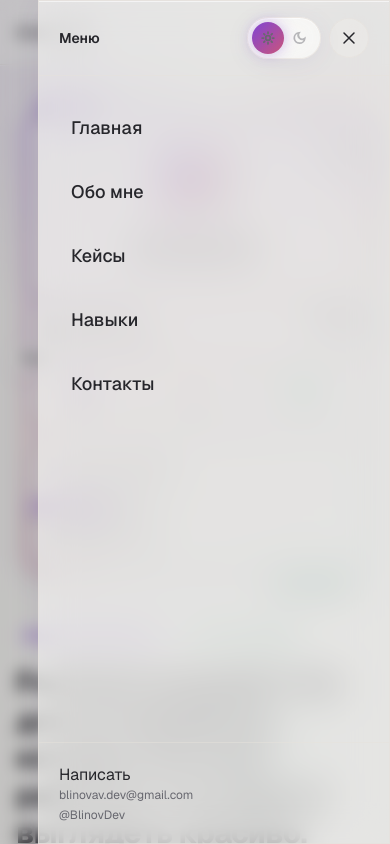
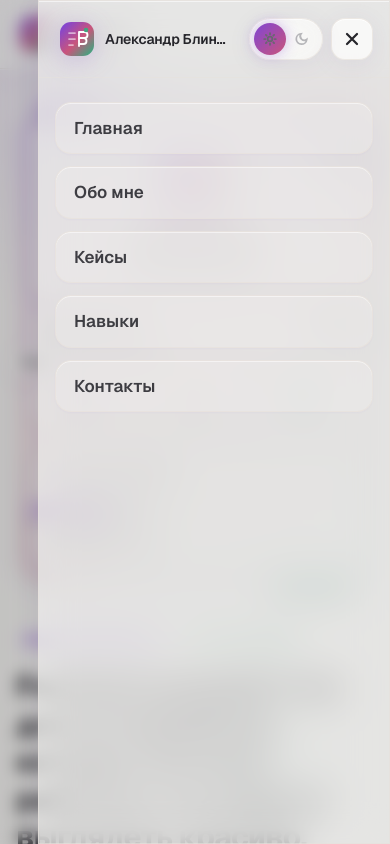
Before and after one commit to blinov-dev/PORTFOLIO, a Next.js app in the folder mysite/: page / in a window 390 px wide. Both pictures are taken after a click on the button "Открыть меню". Shown: the top 844 px of the page. Built offline with nearby package versions, Linux system fonts and the light colour scheme.

Commit message:
feat(header): premium logo, pill nav, and simplified mobile drawer

```diff
--- a/mysite/app/globals.css
+++ b/mysite/app/globals.css
@@ -48,11 +48,14 @@ body {
 }
 
 .glass-header {
-  background: hsl(var(--glass-bg));
-  backdrop-filter: blur(20px);
-  -webkit-backdrop-filter: blur(20px);
+  background: hsl(var(--glass-header-bg));
+  backdrop-filter: blur(22px);
+  -webkit-backdrop-filter: blur(22px);
   border-bottom: 1px solid hsl(var(--glass-border));
-  box-shadow: 0 1px 0 hsl(var(--glass-highlight));
+  box-shadow:
+    0 1px 0 hsl(var(--glass-highlight)),
+    0 8px 32px hsl(var(--primary) / 0.04);
+  transition: background 0.24s ease, border-color 0.24s ease, box-shadow 0.24s ease;
 }
 
 .gradient-text {
@@ -117,14 +120,26 @@ body {
   .btn-gradient,
   .btn-glass,
   .drawer-panel,
+  .drawer-overlay,
   .theme-toggle-knob,
   .theme-toggle-track,
-  .theme-toggle-icon {
+  .theme-toggle-icon,
+  .logo-brand,
+  .nav-link,
+  .header-icon-btn,
+  .glass-header {
     transition: none;
     animation: none;
   }
 
-  .card-hover:hover {
+  .card-hover:hover,
+  .logo-brand:hover,
+  .nav-link:hover,
+  .header-icon-btn:hover {
+    transform: none;
+  }
+
+  .nav-link--drawer:hover {
     transform: none;
   }
 }
@@ -210,3 +225,188 @@ body {
 .theme-toggle:focus-visible .theme-toggle-knob {
   box-shadow: 0 0 0 2px hsl(var(--background)), 0 0 14px hsl(var(--primary) / 0.4);
 }
+
+/* Header / navigation */
+.theme-toggle {
+  cursor: pointer;
+}
+
+.logo-brand {
+  display: inline-flex;
+  min-width: 0;
+  align-items: center;
+  gap: 0.625rem;
+  cursor: pointer;
+  border-radius: 9999px;
+  padding: 0.25rem 0.375rem 0.25rem 0.25rem;
+  text-decoration: none;
+  transition:
+    transform 0.2s ease,
+    opacity 0.2s ease;
+}
+
+.logo-brand:hover {
+  transform: translateY(-1px);
+}
+
+.logo-brand:focus-visible {
+  outline: none;
+  box-shadow: 0 0 0 2px hsl(var(--primary) / 0.45);
+}
+
+.logo-mark {
+  display: flex;
+  flex-shrink: 0;
+  filter: drop-shadow(0 4px 12px hsl(var(--primary) / 0.22));
+  transition: filter 0.22s ease, transform 0.22s ease;
+}
+
+.logo-brand:hover .logo-mark {
+  filter: drop-shadow(0 6px 16px hsl(var(--primary) / 0.32));
+}
+
+.logo-mark-dot {
+  fill: hsl(var(--accent));
+}
+
+.logo-mark-grid {
+  color: hsl(var(--primary-foreground) / 0.55);
+}
+
+.logo-mark-letter {
+  color: hsl(var(--primary-foreground));
+}
+
+.logo-text {
+  min-width: 0;
+  overflow: hidden;
+  text-overflow: ellipsis;
+  white-space: nowrap;
+  font-size: 0.875rem;
+  font-weight: 600;
+  letter-spacing: -0.02em;
+  color: hsl(var(--foreground));
+  transition: color 0.2s ease;
+}
+
+.logo-brand:hover .logo-text {
+  color: hsl(var(--primary));
+}
+
+.header-actions {
+  flex-shrink: 0;
+}
+
+.nav-link {
+  display: inline-flex;
+  cursor: pointer;
+  align-items: center;
+  justify-content: center;
+  border-radius: 9999px;
+  border: 1px solid hsl(var(--glass-border));
+  background: hsl(var(--card) / 0.72);
+  padding: 0.4375rem 0.9375rem;
+  font-size: 0.8125rem;
+  font-weight: 500;
+  line-height: 1.2;
+  color: hsl(var(--foreground) / 0.88);
+  text-decoration: none;
+  box-shadow:
+    inset 0 1px 0 hsl(var(--glass-highlight)),
+    0 1px 2px hsl(var(--primary) / 0.04);
+  transition:
+    color 0.2s ease,
+    background 0.2s ease,
+    border-color 0.2s ease,
+    transform 0.2s ease,
+    box-shadow 0.22s ease;
+}
+
+.nav-link:hover {
+  border-color: hsl(var(--primary) / 0.38);
+  background: hsl(var(--primary) / 0.1);
+  color: hsl(var(--primary));
+  transform: translateY(-1px);
+  box-shadow:
+    inset 0 1px 0 hsl(var(--glass-highlight)),
+    0 4px 18px hsl(var(--primary) / 0.14);
+}
+
+.nav-link:active {
+  transform: translateY(0);
+}
+
+.nav-link:focus-visible {
+  outline: none;
+  border-color: hsl(var(--primary) / 0.55);
+  box-shadow:
+    0 0 0 2px hsl(var(--background)),
+    0 0 0 4px hsl(var(--primary) / 0.35);
+}
+
+.nav-link--drawer {
+  width: 100%;
+  justify-content: flex-start;
+  border-radius: 1rem;
+  padding: 0.9375rem 1.125rem;
+  font-size: 1.0625rem;
+  font-weight: 600;
+  background: hsl(var(--muted) / 0.45);
+}
+
+.nav-link--drawer:hover {
+  background: hsl(var(--primary) / 0.12);
+  transform: translateX(2px);
+}
+
+.header-icon-btn {
+  width: 2.625rem;
+  height: 2.625rem;
+  border-radius: 0.875rem;
+  border: 1px solid hsl(var(--glass-border));
+  background: hsl(var(--card) / 0.78);
+  color: hsl(var(--foreground));
+  box-shadow:
+    inset 0 1px 0 hsl(var(--glass-highlight)),
+    var(--glass-shadow);
+  transition:
+    color 0.2s ease,
+    background 0.2s ease,
+    border-color 0.2s ease,
+    transform 0.2s ease,
+    box-shadow 0.22s ease;
+}
+
+.header-icon-btn:hover {
+  border-color: hsl(var(--primary) / 0.38);
+  background: hsl(var(--primary) / 0.1);
+  color: hsl(var(--primary));
+  transform: translateY(-1px);
+  box-shadow:
+    inset 0 1px 0 hsl(var(--glass-highlight)),
+    0 4px 18px hsl(var(--primary) / 0.14);
+}
+
+.header-icon-btn:active {
+  transform: translateY(0) scale(0.98);
+}
+
+.header-icon-btn:focus-visible {
+  outline: none;
+  box-shadow:
+    0 0 0 2px hsl(var(--background)),
+    0 0 0 4px hsl(var(--primary) / 0.35);
+}
+
+.drawer-overlay {
+  animation: drawer-overlay-in 0.24s ease;
+}
+
+@keyframes drawer-overlay-in {
+  from {
+    opacity: 0;
+  }
+  to {
+    opacity: 1;
+  }
+}
--- a/mysite/components/layout/header.tsx
+++ b/mysite/components/layout/header.tsx
@@ -1,6 +1,7 @@
-import { navItems, siteConfig } from "@/lib/site-config";
+import { navItems } from "@/lib/site-config";
 import { ThemeToggle } from "@/components/ui/theme-toggle";
 import { Container } from "./container";
+import { Logo } from "./logo";
 import { MobileMenu } from "./mobile-menu";
 import { SiteNav } from "./site-nav";
 
@@ -8,15 +9,10 @@ export function Header() {
   return (
     <header className="glass-header sticky top-0 z-50">
       <Container>
-        <div className="flex h-16 items-center justify-between gap-4">
-          <a
-            href="#hero"
-            className="text-sm font-semibold tracking-tight transition-colors hover:text-primary focus-visible:outline-none focus-visible:ring-2 focus-visible:ring-primary focus-visible:ring-offset-2 focus-visible:ring-offset-background"
-          >
-            {siteConfig.name.split(" ")[0]}
-          </a>
+        <div className="flex h-[4.25rem] items-center justify-between gap-3 sm:gap-4">
+          <Logo compact className="min-w-0 shrink" />
 
-          <div className="flex items-center gap-3">
+          <div className="header-actions flex items-center gap-2 sm:gap-3">
             <SiteNav items={navItems} className="hidden lg:block" />
             <ThemeToggle className="hidden lg:inline-flex" />
             <MobileMenu items={navItems} />
--- /dev/null
+++ b/mysite/components/layout/logo.tsx
@@ -0,0 +1,92 @@
+type LogoProps = {
+  className?: string;
+  /** Короткая подпись для узких экранов (header bar). */
+  compact?: boolean;
+  onNavigate?: () => void;
+  /** Уникальный суффикс для SVG gradient id (header + drawer одновременно). */
+  gradientId?: string;
+};
+
+function LogoMark({ gradientId }: { gradientId: string }) {
+  const gradientRef = `logo-mark-gradient-${gradientId}`;
+
+  return (
+    <span className="logo-mark" aria-hidden="true">
+      <svg
+        className="logo-mark-svg"
+        width="36"
+        height="36"
+        viewBox="0 0 36 36"
+        fill="none"
+        xmlns="http://www.w3.org/2000/svg"
+      >
+        <defs>
+          <linearGradient
+            id={gradientRef}
+            x1="4"
+            y1="4"
+            x2="32"
+            y2="32"
+            gradientUnits="userSpaceOnUse"
+          >
+            <stop stopColor="hsl(265 62% 55%)" />
+            <stop offset="0.55" stopColor="hsl(340 52% 56%)" />
+            <stop offset="1" stopColor="hsl(158 42% 45%)" />
+          </linearGradient>
+        </defs>
+        <rect
+          x="1"
+          y="1"
+          width="34"
+          height="34"
+          rx="11"
+          fill={`url(#${gradientRef})`}
+        />
+        <path
+          d="M10 12h6M10 18h6M10 24h4"
+          stroke="currentColor"
+          strokeWidth="1.75"
+          strokeLinecap="round"
+          className="logo-mark-grid"
+        />
+        <path
+          d="M20 11v14M20 11h5.5a3 3 0 0 1 0 6H20M20 17h4.5a3 3 0 0 1 0 6H20"
+          stroke="currentColor"
+          strokeWidth="1.85"
+          strokeLinecap="round"
+          strokeLinejoin="round"
+          className="logo-mark-letter"
+        />
+        <circle cx="27" cy="9" r="2.25" className="logo-mark-dot" />
+      </svg>
+    </span>
+  );
+}
+
+export function Logo({
+  className = "",
+  compact = false,
+  onNavigate,
+  gradientId = "header",
+}: LogoProps) {
+  return (
+    <a
+      href="#hero"
+      onClick={onNavigate}
+      className={`logo-brand ${className}`}
+      aria-label="Александр Блинов — на главную"
+    >
+      <LogoMark gradientId={gradientId} />
+      <span className="logo-text">
+        {compact ? (
+          <>
+            <span className="sm:hidden">Blinov.dev</span>
+            <span className="hidden sm:inline">Александр Блинов</span>
+          </>
+        ) : (
+          <span>Александр Блинов</span>
+        )}
+      </span>
+    </a>
+  );
+}
--- a/mysite/components/layout/mobile-menu.tsx
+++ b/mysite/components/layout/mobile-menu.tsx
@@ -2,10 +2,9 @@
 
 import { useCallback, useEffect, useState, useSyncExternalStore } from "react";
 import { createPortal } from "react-dom";
-import { contacts } from "@/lib/content/contacts";
 import type { NavItem } from "@/lib/site-config";
-import { Button } from "@/components/ui/button";
 import { ThemeToggle } from "@/components/ui/theme-toggle";
+import { Logo } from "./logo";
 import { SiteNav } from "./site-nav";
 
 type MobileMenuProps = {
@@ -14,9 +13,47 @@ type MobileMenuProps = {
 
 function useIsClient() {
   return useSyncExternalStore(
-    () => () => {},
+    () => () => { },
     () => true,
     () => false,
+  );
+}
+
+function MenuIcon() {
+  return (
+    <svg
+      width="22"
+      height="22"
+      viewBox="0 0 22 22"
+      fill="none"
+      aria-hidden="true"
+    >
+      <path
+        d="M4 6.5h14M4 11h14M4 15.5h10"
+        stroke="currentColor"
+        strokeWidth="2.25"
+        strokeLinecap="round"
+      />
+    </svg>
+  );
+}
+
+function CloseIcon() {
+  return (
+    <svg
+      width="20"
+      height="20"
+      viewBox="0 0 20 20"
+      fill="none"
+      aria-hidden="true"
+    >
+      <path
+        d="M5 5l10 10M15 5L5 15"
+        stroke="currentColor"
+        strokeWidth="2.25"
+        strokeLinecap="round"
+      />
+    </svg>
   );
 }
 
@@ -51,7 +88,7 @@ export function MobileMenu({ items }: MobileMenuProps) {
           <button
             type="button"
             aria-label="Закрыть меню"
-              className="fixed inset-0 z-[100] bg-foreground/25 backdrop-blur-sm transition-opacity"
+            className="drawer-overlay fixed inset-0 z-[100] cursor-pointer bg-foreground/25 backdrop-blur-sm"
             onClick={close}
           />
 
@@ -62,66 +99,32 @@ export function MobileMenu({ items }: MobileMenuProps) {
             aria-label="Мобильное меню"
             className="drawer-panel glass-surface fixed right-0 top-0 z-[101] flex h-dvh w-[min(92vw,22rem)] flex-col border-l border-border/60 shadow-2xl"
           >
-              <div className="flex items-center justify-between gap-3 border-b border-border/50 px-5 py-4">
-                <span className="text-sm font-semibold">Меню</span>
-                <div className="flex items-center gap-2">
+            <div className="flex items-center justify-between gap-3 border-b border-border/50 px-4 py-4 sm:px-5">
+              <Logo
+                className="min-w-0 shrink"
+                gradientId="drawer"
+                onNavigate={close}
+              />
+              <div className="flex shrink-0 items-center gap-2">
                 <ThemeToggle />
                 <button
                   type="button"
                   aria-label="Закрыть меню"
                   onClick={close}
-                    className="inline-flex size-10 items-center justify-center rounded-full border border-border/60 bg-muted/50 text-foreground transition-colors hover:bg-primary/10 hover:text-primary focus-visible:outline-none focus-visible:ring-2 focus-visible:ring-primary"
+                  className="header-icon-btn inline-flex cursor-pointer items-center justify-center"
                 >
-                  <svg
-                    width="20"
-                    height="20"
-                    viewBox="0 0 20 20"
-                    fill="none"
-                    aria-hidden="true"
-                  >
-                    <path
-                      d="M5 5l10 10M15 5L5 15"
-                      stroke="currentColor"
-                      strokeWidth="1.5"
-                      strokeLinecap="round"
-                    />
-                  </svg>
+                  <CloseIcon />
                 </button>
               </div>
             </div>
 
-              <div className="flex-1 overflow-y-auto px-4 py-6">
+            <div className="flex-1 overflow-y-auto px-4 py-6 sm:px-5">
               <SiteNav
                 items={items}
                 orientation="vertical"
                 size="large"
                 onNavigate={close}
               />
-              </div>
-
-              <div className="mt-auto space-y-4 border-t border-border/50 px-5 py-5">
-                <Button
-                  href="#contacts"
-                  className="w-full"
-                  onClick={close}
-                >
-                  Написать
-                </Button>
-                <div className="flex flex-col gap-1 text-xs">
-                  {contacts.slice(0, 2).map((contact) => (
-                    <a
-                      key={contact.label}
-                      href={contact.href!}
-                      onClick={close}
-                      className="text-muted-foreground transition-colors hover:text-primary focus-visible:outline-none focus-visible:ring-2 focus-visible:ring-primary"
-                      {...(contact.href!.startsWith("http")
-                        ? { target: "_blank", rel: "noopener noreferrer" }
-                        : {})}
-                    >
-                      {contact.value}
-                    </a>
-                  ))}
-                </div>
             </div>
           </aside>
         </>,
@@ -131,29 +134,19 @@ export function MobileMenu({ items }: MobileMenuProps) {
 
   return (
     <>
+      {!open && (
         <button
           type="button"
           aria-expanded={open}
           aria-controls="mobile-menu"
-        aria-label={open ? "Закрыть меню" : "Открыть меню"}
-        onClick={() => setOpen((prev) => !prev)}
-        className="glass-surface inline-flex size-10 items-center justify-center rounded-full text-foreground transition-colors hover:border-primary/30 hover:bg-primary/10 hover:text-primary focus-visible:outline-none focus-visible:ring-2 focus-visible:ring-primary lg:hidden"
+          aria-label="Открыть меню"
+          onClick={() => setOpen(true)}
+          className="header-icon-btn inline-flex cursor-pointer items-center justify-center lg:hidden"
         >
-        <svg
-          width="20"
-          height="20"
-          viewBox="0 0 20 20"
-          fill="none"
-          aria-hidden="true"
-        >
-          <path
-            d="M3 6h14M3 10h14M3 14h14"
-            stroke="currentColor"
-            strokeWidth="1.5"
-            strokeLinecap="round"
-          />
-        </svg>
+          <MenuIcon />
         </button>
+      )}
+
       {drawer}
     </>
   );
--- a/mysite/components/layout/site-nav.tsx
+++ b/mysite/components/layout/site-nav.tsx
@@ -18,14 +18,12 @@ export function SiteNav({
   const listClass =
     orientation === "vertical"
       ? size === "large"
-        ? "flex flex-col gap-2"
-        : "flex flex-col gap-1"
-      : "flex flex-wrap items-center gap-1 sm:gap-2";
+        ? "flex flex-col gap-3"
+        : "flex flex-col gap-2"
+      : "flex flex-wrap items-center gap-1.5";
 
   const linkClass =
-    size === "large"
-      ? "block rounded-2xl px-4 py-3.5 text-lg font-medium text-foreground transition-colors hover:bg-primary/8 hover:text-primary focus-visible:outline-none focus-visible:ring-2 focus-visible:ring-primary"
-      : "rounded-full px-3 py-1.5 text-sm text-muted-foreground transition-colors hover:bg-primary/8 hover:text-primary focus-visible:outline-none focus-visible:ring-2 focus-visible:ring-primary";
+    size === "large" ? "nav-link nav-link--drawer" : "nav-link";
 
   return (
     <nav aria-label="Основная навигация" className={className}>
--- a/mysite/styles/theme.css
+++ b/mysite/styles/theme.css
@@ -16,6 +16,7 @@
     --shadow-card: 0 2px 8px hsl(0 0% 0% / 0.25),
       0 8px 24px hsl(0 0% 0% / 0.2);
     --glass-bg: 240 7% 12% / 0.72;
+    --glass-header-bg: 240 7% 10% / 0.88;
     --glass-border: 240 6% 22% / 0.55;
     --glass-highlight: 0 0% 100% / 0.06;
     --glass-shadow: 0 4px 32px hsl(0 0% 0% / 0.35),
@@ -56,6 +57,7 @@
   --shadow-card: 0 2px 8px hsl(0 0% 0% / 0.25),
     0 8px 24px hsl(0 0% 0% / 0.2);
   --glass-bg: 240 7% 12% / 0.72;
+  --glass-header-bg: 240 7% 10% / 0.88;
   --glass-border: 240 6% 22% / 0.55;
   --glass-highlight: 0 0% 100% / 0.06;
   --glass-shadow: 0 4px 32px hsl(0 0% 0% / 0.35),
@@ -95,6 +97,7 @@
   --shadow-card: 0 2px 8px hsl(265 30% 40% / 0.06),
     0 8px 24px hsl(265 30% 40% / 0.05);
   --glass-bg: 32 35% 99% / 0.58;
+  --glass-header-bg: 32 35% 99% / 0.82;
   --glass-border: 32 20% 88% / 0.65;
   --glass-highlight: 0 0% 100% / 0.55;
   --glass-shadow: 0 4px 24px hsl(265 40% 40% / 0.08),
--- a/mysite/styles/tokens.css
+++ b/mysite/styles/tokens.css
@@ -28,6 +28,7 @@
 
   /* Liquid glass */
   --glass-bg: 32 35% 99% / 0.58;
+  --glass-header-bg: 32 35% 99% / 0.82;
   --glass-border: 32 20% 88% / 0.65;
   --glass-highlight: 0 0% 100% / 0.55;
   --glass-blur: 18px;
```
Lines whose indentation alone changed are shown as unchanged.
